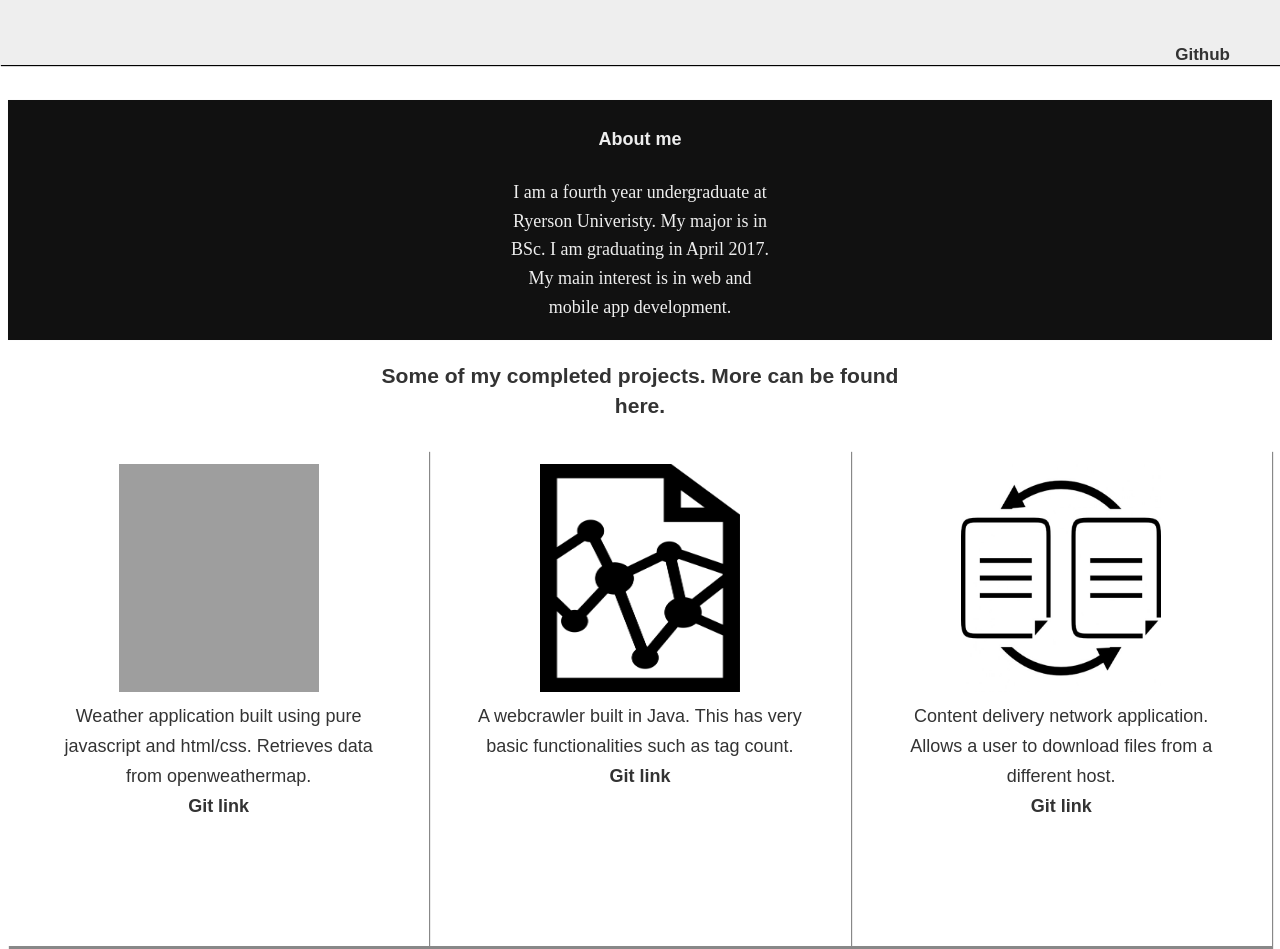
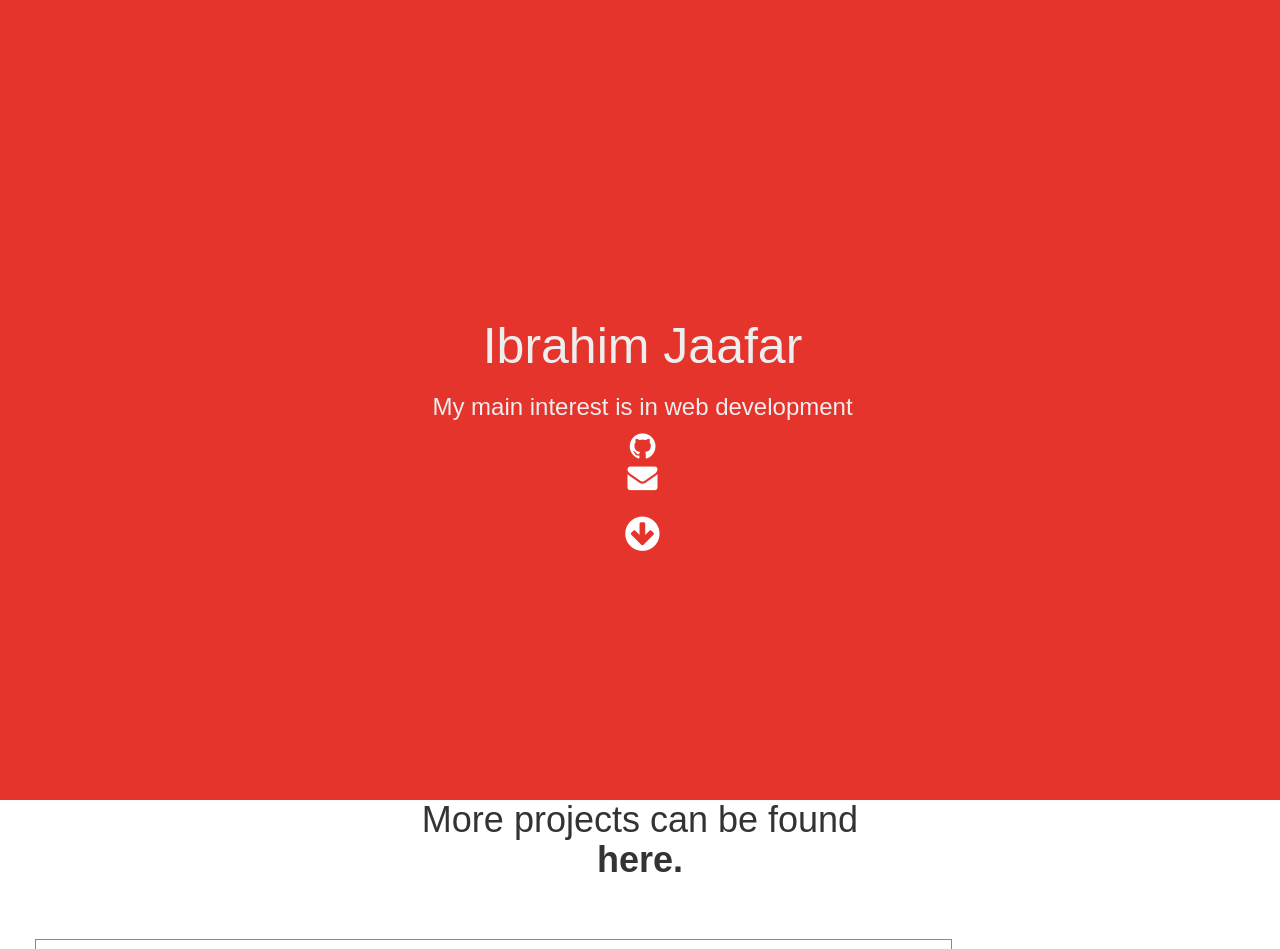
Before and after one commit to ibrahimjaafar/ibrahimjaafar.github.io, a plain HTML site: page index.html in a window 1280 px wide. Shown: the top 949 px of the page. Drawn offline with nearby package versions, Linux system fonts and the light colour scheme; grey boxes are pictures that could not be loaded.

Commit message:
Updated layout

```diff
--- a/index.html
+++ b/index.html
@@ -3,76 +3,80 @@
 <head>
 <meta charset="utf-8">
 <title>Main menu</title>
+<link href="https://maxcdn.bootstrapcdn.com/bootstrap/3.3.7/css/bootstrap.min.css" rel="stylesheet" integrity="sha384-BVYiiSIFeK1dGmJRAkycuHAHRg32OmUcww7on3RYdg4Va+PmSTsz/K68vbdEjh4u" crossorigin="anonymous">
 <link href="main.css" rel="stylesheet">
+<link href="https://maxcdn.bootstrapcdn.com/font-awesome/4.7.0/css/font-awesome.min.css" rel="stylesheet">
 </head>
 <body>
-<!-- Navigation -->
-  <nav>
-    <section class="row">
-
-      <section class="col-12 col-m-12 col-c-12">
-        <ul class="pull-right">
-          <li>
-            <a href="http://github.com/ibrahimjaafar">Github</a>
-			</li>
-
-        </ul>
-      </section>
-    </section>
-  </nav>
 
 
 
 
-<article>
 
-<section class="row">
-	<h5></h5>
-	<section class= "col-12 col-m-12 col-c-12 ab">
-		<header><h1>About me</h1></header>
-		<p>I am a fourth year undergraduate at <br>Ryerson Univeristy. My major is in <br>BSc. I am graduating in April 2017. <br>My main interest
-		is in web and <br>mobile app development.  </p>
+	 <div id = "intro" class = "col-12 col-c-12 col-m-12 ab">
+                    <div id = "introWrap">
+                        <h1 id = "introName">Ibrahim Jaafar</h1>
+                        <h3 id = "introInfo">My main interest is in web development</h3>
 
-	</section>
+                        <a target = "_blank" class = "introAnchor" href = "https://github.com/Ibrahimjaafar"><i title = "GitHub" class = "fa fa-github main_icon"></i></a>
 
-</section>
+                        <a class = "introAnchor" href = "mailto:ibrahim.jaafar@ryerson.ca"><i title = "Contact Me!" class = "fa fa-envelope main_icon"></i></a>
+						<a href="#down"><i id = "introDownArrow" class = "fa fa-arrow-circle-down" title = "Projects"></i></a>
+                    </div>
+                </div>
 
+
+<div class="proj">
 <section class="row rr">
-	<header><h1>Some of my completed projects. More can be found <a href="http://github.com/ibrahimjaafar">here.</a></h1></header>
+	<header><h1>More projects can be found <a href="http://github.com/ibrahimjaafar">here.</a></h1></header>
 	</section>
   <!-- Activities -->
 
-<section class="row">
-	<h5></h5>
-	<section class="col-4 col-c-9 col-m-6  pic">
+<section class="row" id="down">
+
+	<section class="col-12  pic">
 
 		<figure>  <img class = "im" src = "http://icons.iconarchive.com/icons/icons8/ios7/512/Weather-Partly-Cloudy-Rain-icon.png" alt="game" width="400" height="328">
 		<figcaption>Weather application built using pure javascript and html/css. Retrieves data from openweathermap.</figcaption>  <a href="https://github.com/ibrahimjaafar/Weather">Git link</a>
 		</figure>
+		<ul class="languages">
+		<li>HTML</li>
+		<li>CSS</li>
+		<li>Bootstrap</li>
+		<li>Javascript</li>
+		</ul>
 	</section>
 
 
 
-	<section class="col-4 col-c-9 col-m-6  pic">
+	<section class="col-12  pic">
 
 		<figure>  <img class = "im" src = "images/c.png" alt="New Laptop" width="400" height="328">
 				<figcaption>A webcrawler built in Java. This has very basic functionalities such as tag count.</figcaption> <a href="https://github.com/ibrahimjaafar/Crawler">Git link</a>
 
 		</figure>
+		<ul class="languages">
+			<li>Java</li>
+
+		</ul>
 	</section>
 
 
-	<section class="col-4 col-c-9 col-m-6  pic">
+	<section class="col-12  pic">
 
 		<figure>  <img class = "im" src = "images/soccer.png" alt="soccer" width="400" height="328">
 				<figcaption>Content delivery network application. Allows a user to download files from a different host.</figcaption> <a href="http://github.com/CDN">Git link</a>
 
 		</figure>
+		<ul class="languages">
+		<li>Java</li>
+
+	</ul>
 	</section>
 </section>
 
 
-</article>
+</div>
 
 
 
--- a/main.css
+++ b/main.css
@@ -1,10 +1,10 @@
+body,html{
+	 margin:0;
+  padding:0;
 
-html,
+}
 
-header {
-    display: block;
-	 text-align: center;
-}
+
 .header-1{
  border-bottom: 2px solid #eee;
 
@@ -17,6 +17,8 @@ header {
   line-height: 30px;
   color: #fff;
   margin-top: 100px;
+   margin:0;
+  padding:0;
 }
 .cll {
 	background-color:#000;
@@ -28,7 +30,8 @@ body {
   line-height: 30px;
   color: #333;
   margin-top: 100px;
-
+ margin:0;
+  padding:0;
 }
 
 * {
@@ -64,11 +67,15 @@ background-color:#333;
 .ab{
 	text-align: center;
 	box-shadow: 0px 0px 0.5px #888888;
-	background-color:#111111;
+	background-color:#E5342C;
 	color: #eeeeee;
+	width:100%;
+
+	position:relative;
+
 }
-.rr {
-
+h1 {
+ text-align: center
 }
 .lt{
 
@@ -139,6 +146,13 @@ background-color:#333;
     .col-c-10 {width: 83.33%;}
     .col-c-11 {width: 91.66%;}
     .col-c-12 {width: 100%;}
+	#introName {
+    margin-top: 3%;
+    font-size: 5rem;
+    margin-bottom: 2%;
+
+
+}
 }
 @media only screen and (min-width: 600px) {
     /* For tablets: */
@@ -154,6 +168,11 @@ background-color:#333;
     .col-m-10 {width: 83.33%;}
     .col-m-11 {width: 91.66%;}
     .col-m-12 {width: 100%;}
+		#introName {
+    margin-top: 3%;
+
+
+}
 }
 .row::after {
     content: "";
@@ -181,31 +200,23 @@ background-color:#333;
 }
 
 .pic {
-box-shadow: 1px 6px 1px #888888;
-height: 500px;
+ border: 1px solid #888888;
+width: 70%;
+padding: 100px;
+margin: 50px;
+}
+.languages li{
+display:inline-block;
+background-color:#E5342C;
+padding:5px 7px;
+border-radius:5px;
+font-weight:300;
+color:#FFF;
+text-transform:uppercase;
 }
 
-.git{
-	background: url(https://cdn4.iconfinder.com/data/icons/iconsimple-logotypes/512/github-256.png) center no-repeat;
-    text-indent: -9999px;
-    display: block;
-    width: 36px;
-    height: 36px;
 
-}
 
-ul {
-  margin: 0;
-  padding: 0;
-  list-style-type: none;
-  font-size: 14px;
-  line-height: 20px; }
-  ul > li {
-    padding-left: 20px; }
-    ul > li:before {
-      content: '-';
-      display: inline-block;
-      text-indent: -20px; }
 
 p {
   font-family: "PT Serif", serif;
@@ -225,35 +236,10 @@ p {
 .winner:hover{
 color:white;
 }
-.pull-right {
-  float: right; }
-
-
-nav {
-  position: absolute;
-  left: 0;
-  right: 0;
-  top: 0;
-  z-index: 3;
-  padding: 45px 50px 0;
-  box-shadow: 1px 1px 1px #000000;
-  background-color: #eee;
-  }
 
 
 
-
-nav li {
-    display: inline-block;
-    font-size: 17px;
-	}
-
-nav  li:before {
-    content: none;
-	}
-
-
-nav  li a,a {
+a {
 
     transition: all 0.5s;
     color: #333;
@@ -280,3 +266,45 @@ footer {
     bottom: 0;
     position: fixed;
 }
+
+#intro {
+    text-align: center;
+    height: 100vh;
+	width:100%;
+	background-color:#E5342C;
+}
+
+#intro:before {
+    content: ' ';
+    display: inline-block;
+    vertical-align: middle;
+    height: 100%;
+}
+
+#introWrap {
+
+    display: inline-block;
+    vertical-align: middle;
+}
+
+#introName {
+    margin-top: 18%;
+    font-size: 5rem;
+    margin-bottom: 2%;
+
+
+}
+#introDownArrow {
+    display: inline-block;
+    color: white;
+    margin-top: 5%;
+    font-size: 4rem;
+    cursor: pointer;
+}
+.introAnchor {
+    font-size: 3rem;
+    margin-right: 1%;
+    margin-left: 1%;
+    color: white;
+    float: bottom;
+}
```
